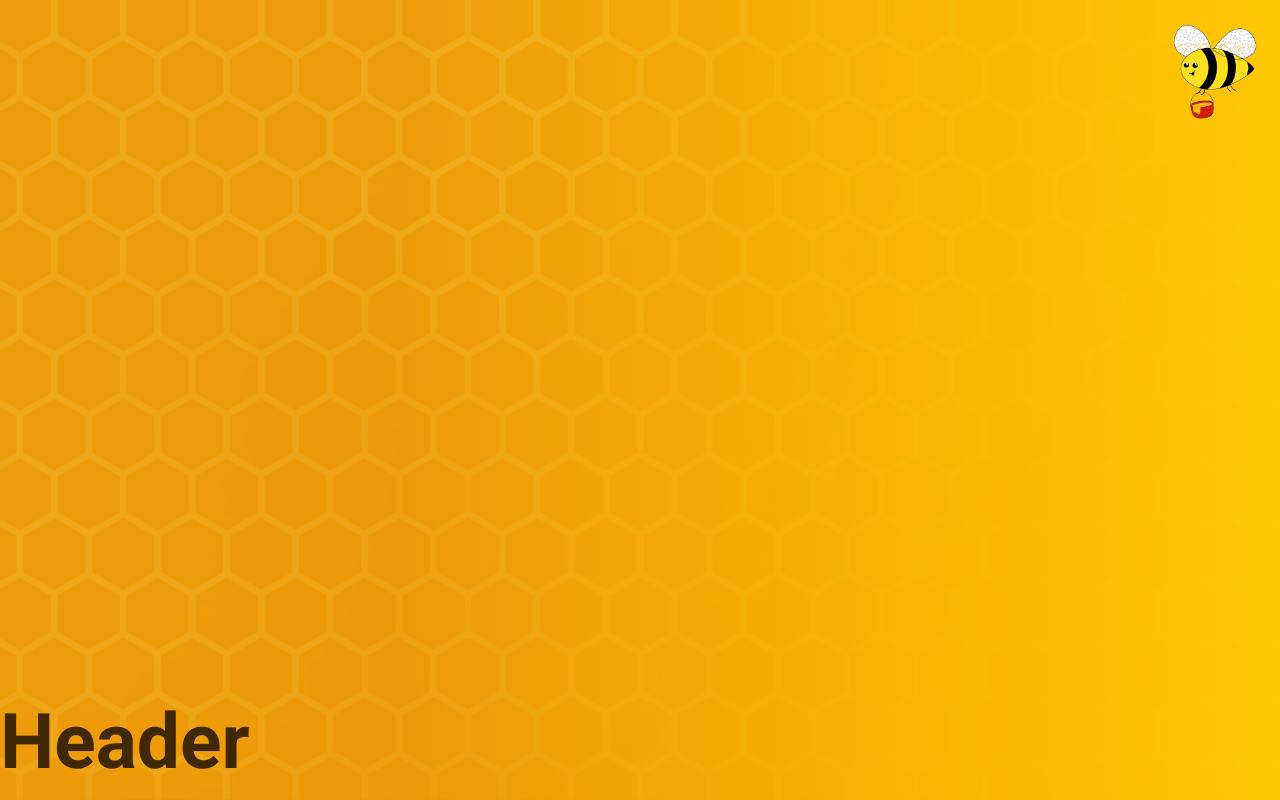
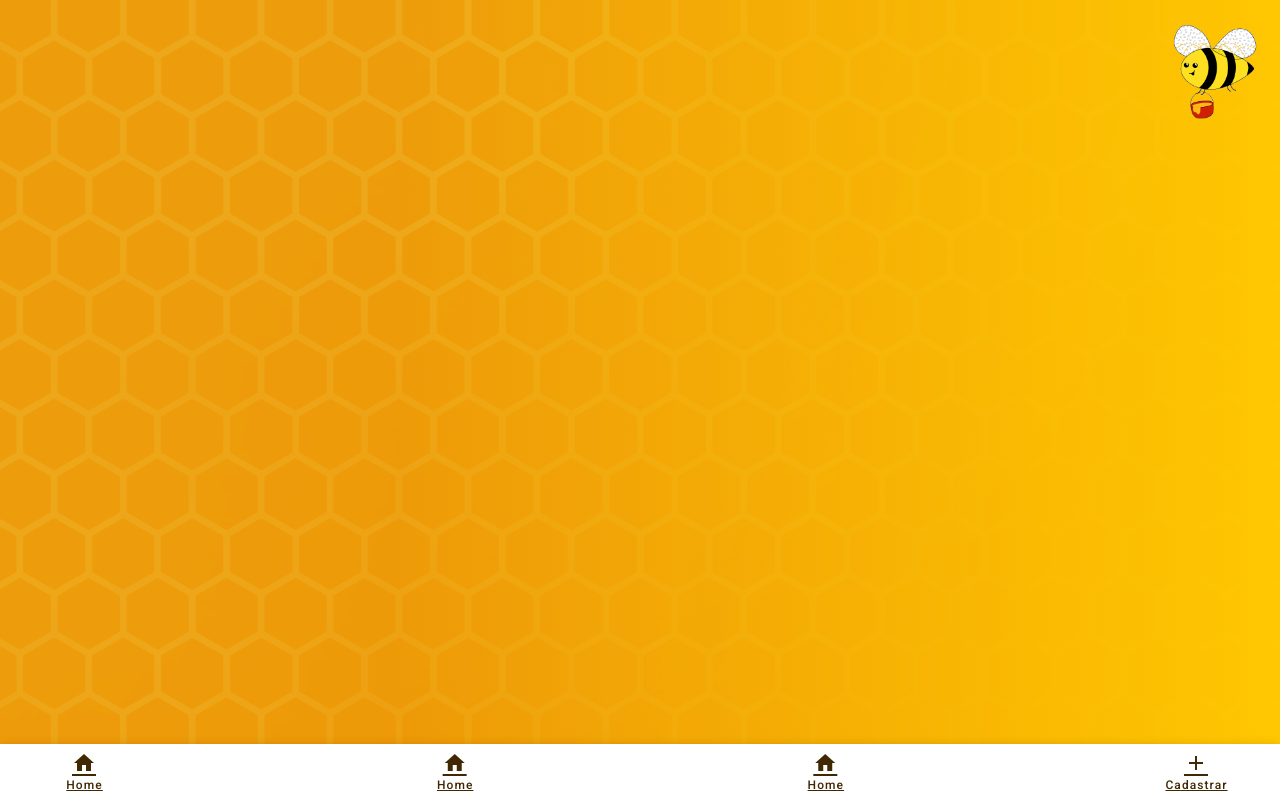
Before and after one commit to Nathalia-Massaia/colmeia-pay, a Vue app in the folder frontend/: page / in a window 1280 px wide. Built offline with nearby package versions, Linux system fonts and the light colour scheme; what vuetify-confirm would draw is missing.

Commit message:
create navbar menu

```diff
--- a/frontend/package.json
+++ b/frontend/package.json
@@ -32,7 +32,7 @@
     "css-loader": "^5.2.6",
     "node-sass": "^4.12.0",
     "plop": "^2.7.4",
-    "sass": "^1.32.0",
+    "sass": "^1.35.1",
     "sass-loader": "^10.0.0",
     "typescript": "~4.1.5",
     "vue-cli-plugin-vuetify": "~2.4.1",
--- a/frontend/src/App.vue
+++ b/frontend/src/App.vue
@@ -18,13 +18,9 @@
 
 <script lang="ts">
 import Vue from 'vue';
-import Header from '@/components/Header.vue';
 
 export default Vue.extend({
   name: 'App',
-  components: {
-    Header,
-  },
 
   data: () => ({}),
 });
--- a/frontend/src/components/Header.vue
+++ b/frontend/src/components/Header.vue
@@ -1,20 +1,56 @@
 <template>
-  <div class='headerWrapper'>
-    <h1>Header</h1>
-  </div>
+  <v-bottom-navigation horizontal>
+    <v-btn icon>
+      <router-link to="/">
+        <v-icon>mdi-home</v-icon>
+        <span>Home</span>
+      </router-link>
+    </v-btn>
+    <v-btn icon>
+      <router-link to="/">
+        <v-icon>mdi-home</v-icon>
+        <span>Home</span>
+      </router-link>
+    </v-btn>
+    <v-btn icon>
+      <router-link to="/">
+        <v-icon>mdi-home</v-icon>
+        <span>Home</span>
+      </router-link>
+    </v-btn>
+
+    <v-btn icon>
+      <router-link to="/register">
+        <v-icon>mdi-plus</v-icon>
+        <span>Cadastrar</span>
+      </router-link>
+    </v-btn>
+  </v-bottom-navigation>
 </template>
 
-<script lang='ts'>
+<script lang="ts">
 import Vue from 'vue';
 
 export default Vue.extend({
   name: 'Header',
-  data(){
-    return {}
-  }
+  data() {
+    return {};
+  },
 });
 </script>
 
 <style lang="scss">
 @import '@/sass/master';
+
+.v-bottom-navigation {
+  justify-content: space-between !important;
+
+  a {
+    color: map-get($colors, secondary) !important;
+    @include flexbox(column, center, center, 0.2rem);
+  }
+  .v-btn {
+    flex: 1 !important;
+  }
+}
 </style>
--- a/frontend/src/main.ts
+++ b/frontend/src/main.ts
@@ -4,6 +4,8 @@ import './registerServiceWorker';
 import router from './router';
 import store from './store';
 import vuetify from './plugins/vuetify';
+
+import Header from '@/components/Header.vue';
 
 Vue.config.productionTip = false;
 
@@ -13,6 +15,9 @@ window.addEventListener('load', function() {
   }, 0);
 });
 
+Vue.component('Header', Header
+);
+
 new Vue({
   router,
   store,
--- a/frontend/src/router/index.ts
+++ b/frontend/src/router/index.ts
@@ -9,6 +9,10 @@ const routes: Array<RouteConfig> = [
     path: '/',
     component: Home,
   },
+  {
+    path: '/register',
+    name: 'Register',
+  },
 ];
 
 const router = new VueRouter({
--- a/frontend/src/sass/_theme.scss
+++ b/frontend/src/sass/_theme.scss
@@ -63,3 +63,7 @@ $transition: (
   default: 0.3s ease-in-out,
   fast: 0.1s ease-in-out,
 );
+
+// map-get($key, value)
+// map-get($transition, default)
+// map-get(map-get($font, sizes), small)
```
Also changed, not shown: 1 other file (tests, documents, lock files or other folders).
